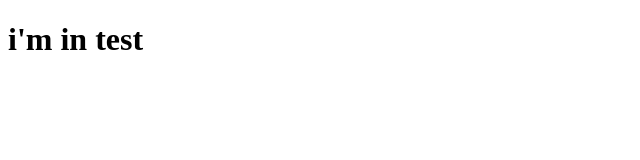
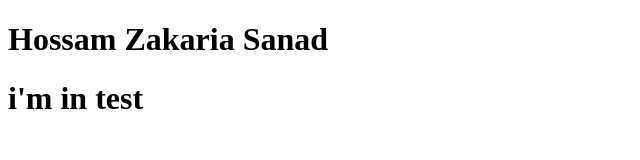
Before and after one commit to HossamZakariaSannad/python-, a plain HTML site: page index.html in a window 1280 px wide. Shown: the whole page, without its empty margins (0-640 px from the left). Drawn offline with Linux system fonts and the light colour scheme.

Commit message:
editd add hossam

```diff
--- a/index.html
+++ b/index.html
@@ -1,6 +1,7 @@
 <!DOCTYPE html>
 <html lang="en">
 <head>
+    <h1> Hossam Zakaria Sanad </h1>
     <h1> i'm in test </h1>
 </head>
 <body>
```
